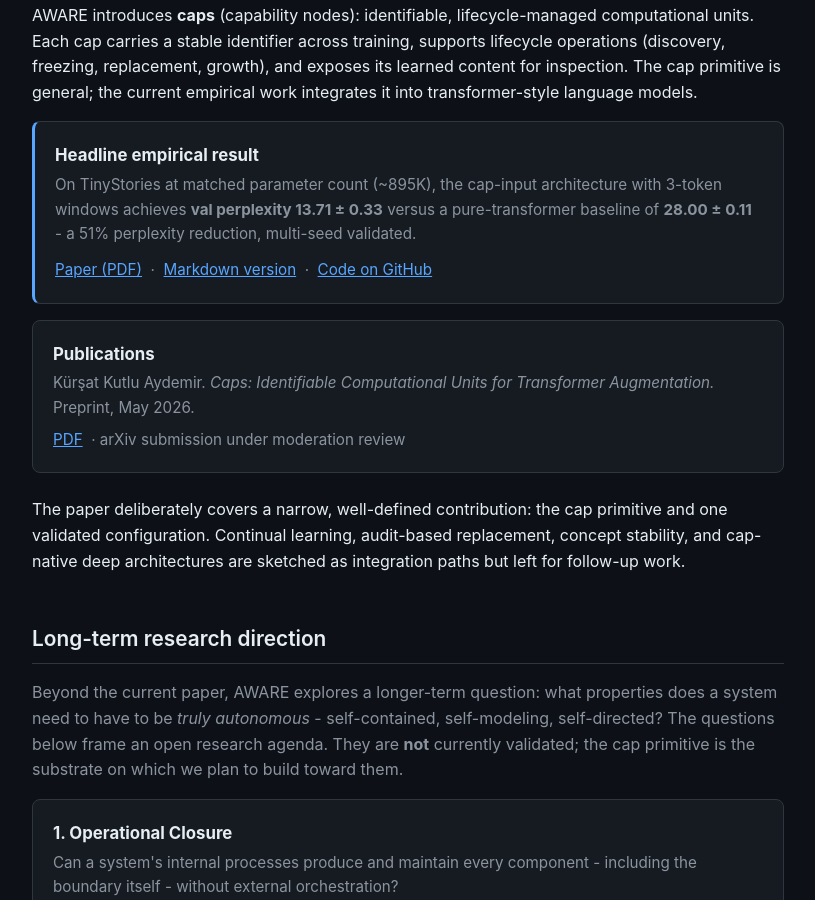
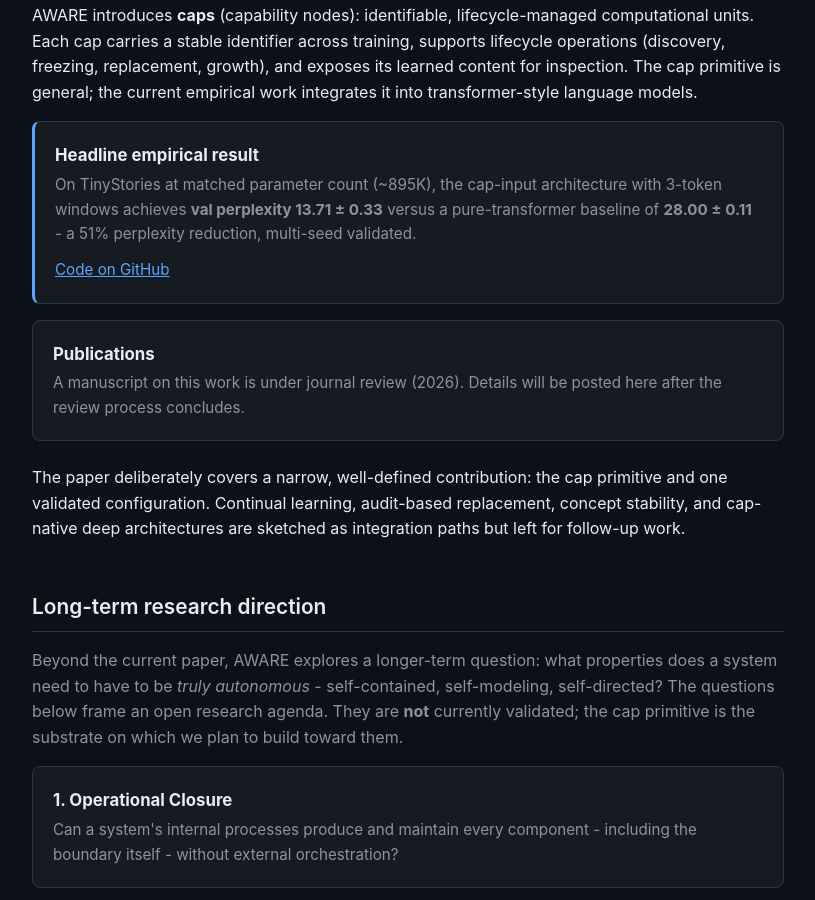
Before and after one commit to shyble/shyble.github.io, a Jekyll site: the page built from aware.html, in a window 1280 px wide and 900 px high, scrolled down 342 px. Shown: the whole window, without its empty margins (232-1047 px from the left). Built offline with Jekyll 4.4.1, drawn with Linux system fonts in a browser that asks for light colours.

Commit message:
Remove paper draft from site

```diff
--- a/aware.html
+++ b/aware.html
@@ -29,24 +29,15 @@ permalink: /aware/
             multi-seed validated.
         </p>
         <p style="margin-top: 0.75rem; font-size: 0.95rem;">
-            <a href="/papers/caps-identifiable-computational-units-2026.pdf" style="color: var(--accent);">Paper (PDF)</a>
-            &nbsp;·&nbsp;
-            <a href="https://github.com/shyble/aware/blob/main/papers/caps_primitive/caps_primitive.md" style="color: var(--accent);">Markdown version</a>
-            &nbsp;·&nbsp;
             <a href="https://github.com/shyble/aware" style="color: var(--accent);">Code on GitHub</a>
         </p>
     </div>
 
     <div class="card">
         <h3 style="color: var(--text);">Publications</h3>
-        <p>
-            Kürşat Kutlu Aydemir.
-            <em>Caps: Identifiable Computational Units for Transformer Augmentation.</em>
-            Preprint, May 2026.
-        </p>
-        <p style="margin-top: 0.5rem; font-size: 0.95rem;">
-            <a href="/papers/caps-identifiable-computational-units-2026.pdf" style="color: var(--accent);">PDF</a>
-            <span style="color: var(--muted);">&nbsp;·&nbsp;arXiv submission under moderation review</span>
+        <p style="color: var(--muted);">
+            A manuscript on this work is under journal review (2026). Details
+            will be posted here after the review process concludes.
         </p>
     </div>
 
```
Also changed, not shown: 1 other file.
